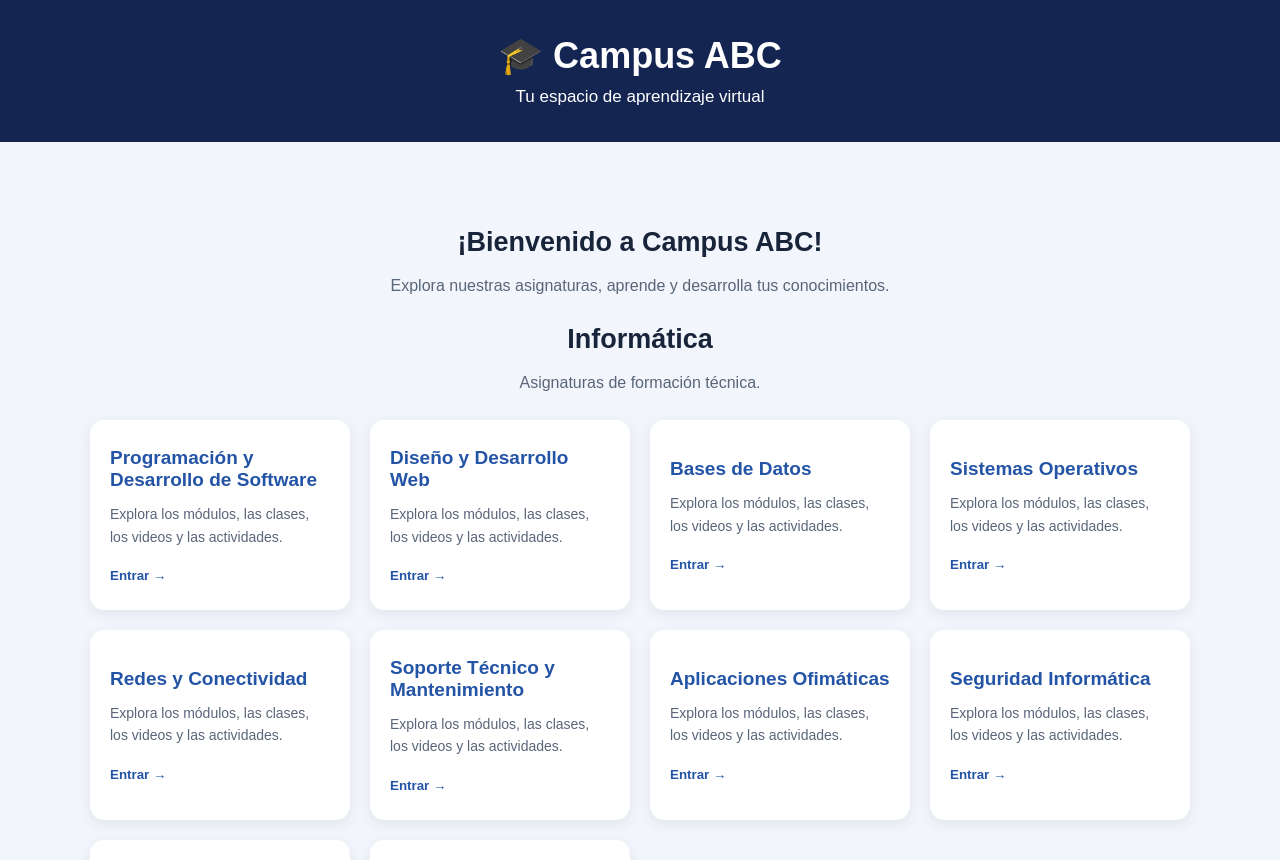
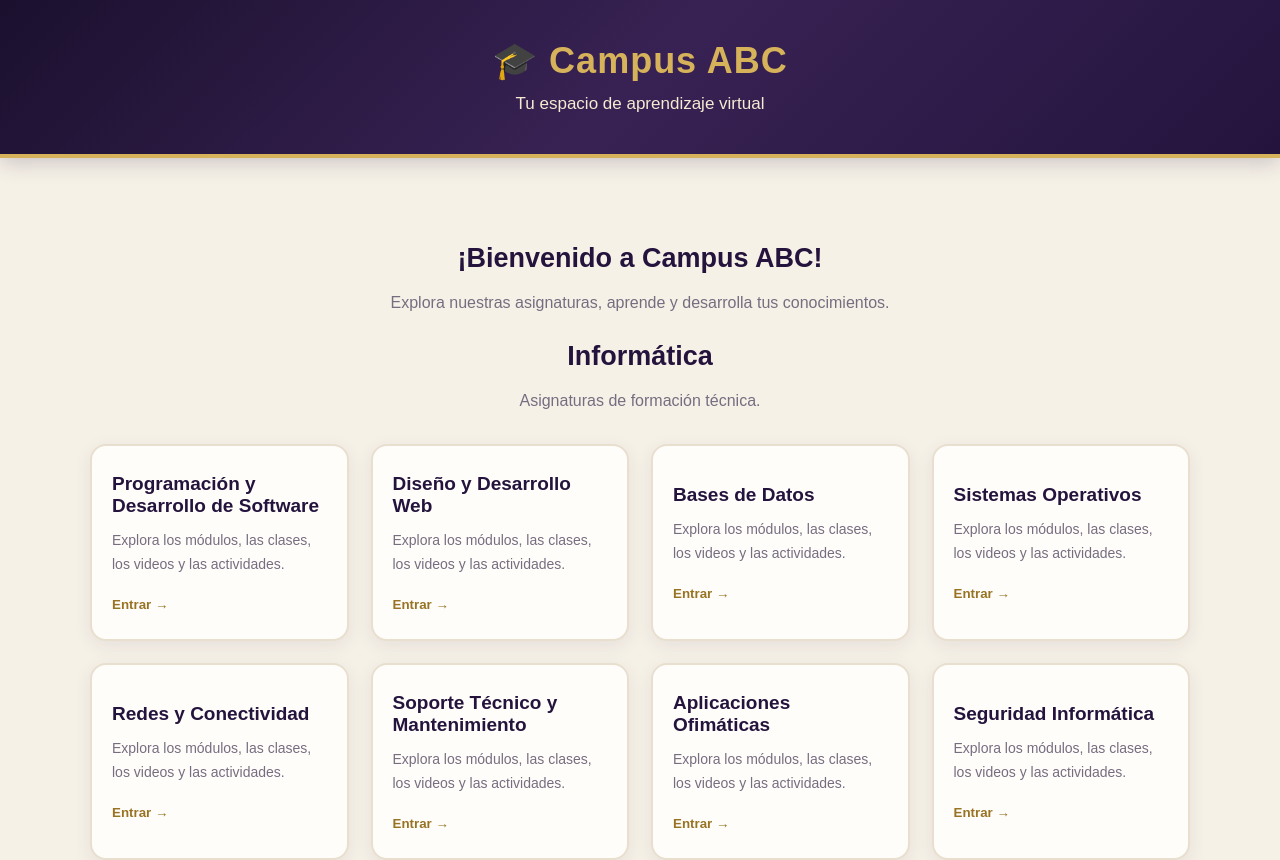
Before and after one commit to asophiaganchozo-lab/campus-abc, a React (Vite) app: page / in a window 1280 px wide. Shown: the top 860 px of the page. Built offline with nearby package versions, Linux system fonts and the light colour scheme; the HTML template or start-up script is replaced by a standard one.

Commit message:
Refactor styles for dark purple and gold theme

```diff
--- a/src/styles.css
+++ b/src/styles.css
@@ -1,3 +1,20 @@
+
+/* =================================
+   ABC CAMPUS VIRTUAL
+   DISEÑO MORADO OSCURO Y DORADO
+================================= */
+
+:root {
+  --morado: #24143d;
+  --morado-claro: #382254;
+  --morado-hover: #49316b;
+  --dorado: #d6b35a;
+  --dorado-claro: #ead49a;
+  --crema: #f6f1e7;
+  --blanco: #fffdf9;
+  --texto: #302642;
+  --texto-suave: #766d80;
+}
 
 * {
   box-sizing: border-box;
@@ -7,29 +24,43 @@
 
 body {
   font-family: Arial, sans-serif;
-  background: #f2f5fb;
-  color: #18243a;
+  background: var(--crema);
+  color: var(--texto);
 }
 
 .app {
   min-height: 100vh;
 }
 
+/* ENCABEZADO */
+
 .header {
-  background: #142552;
-  color: white;
+  background: linear-gradient(
+    135deg,
+    #1b102e,
+    #382254,
+    #24143d
+  );
+  color: var(--blanco);
   text-align: center;
-  padding: 35px 20px;
+  padding: 40px 20px;
+  border-bottom: 4px solid var(--dorado);
+  box-shadow: 0 5px 20px rgba(36, 20, 61, 0.2);
 }
 
 .header h1 {
   font-size: 36px;
-  margin-bottom: 10px;
+  margin-bottom: 12px;
+  color: var(--dorado);
+  letter-spacing: 1px;
 }
 
 .header p {
   font-size: 17px;
+  color: #f5ead2;
 }
+
+/* CONTENIDO PRINCIPAL */
 
 .principal {
   max-width: 1150px;
@@ -41,95 +72,130 @@ body {
 .principal h2 {
   font-size: 27px;
   margin: 25px 0 15px;
+  color: var(--morado);
 }
 
 .principal p {
-  color: #596579;
+  color: var(--texto-suave);
   margin-bottom: 20px;
-  line-height: 1.6;
+  line-height: 1.7;
 }
+
+/* TARJETAS DE MATERIAS */
 
 .especialidades {
   display: grid;
-  grid-template-columns: repeat(auto-fit, minmax(220px, 1fr));
-  gap: 20px;
-  margin: 25px 0;
+  grid-template-columns: repeat(
+    auto-fit,
+    minmax(220px, 1fr)
+  );
+  gap: 22px;
+  margin: 30px 0;
 }
 
 .tarjeta {
-  background: white;
-  border: 2px solid transparent;
-  border-radius: 14px;
-  padding: 25px 18px;
+  background: var(--blanco);
+  border: 2px solid #e8dfcf;
+  border-radius: 16px;
+  padding: 27px 20px;
   min-height: 145px;
   text-align: left;
   cursor: pointer;
-  box-shadow: 0 4px 14px rgba(0, 0, 0, 0.07);
-  transition: 0.2s;
-  color: #18243a;
+  box-shadow: 0 5px 18px rgba(36, 20, 61, 0.08);
+  transition: all 0.25s ease;
+  color: var(--texto);
 }
 
 .tarjeta:hover {
-  border-color: #2454a6;
-  transform: translateY(-3px);
+  border-color: var(--dorado);
+  transform: translateY(-5px);
+  box-shadow: 0 10px 25px rgba(36, 20, 61, 0.16);
 }
 
 .tarjeta h3 {
-  color: #2454a6;
+  color: var(--morado);
   font-size: 19px;
   margin-bottom: 12px;
 }
 
 .tarjeta p {
   font-size: 14px;
+  color: var(--texto-suave);
 }
 
 .tarjeta span {
-  color: #2454a6;
+  color: #987324;
   font-weight: bold;
 }
 
+/* SELECTORES */
+
 select {
   padding: 13px;
-  border: 1px solid #ccd4e2;
-  border-radius: 9px;
+  border: 1px solid #d8c9a9;
+  border-radius: 10px;
   font-size: 16px;
   margin: 12px;
   max-width: 100%;
+  background: var(--blanco);
+  color: var(--morado);
 }
+
+/* BOTONES */
 
 .continuar,
 .volver {
-  padding: 13px 22px;
+  padding: 13px 24px;
   border: none;
-  border-radius: 9px;
+  border-radius: 10px;
   cursor: pointer;
   font-size: 16px;
   margin: 15px 8px;
+  font-weight: bold;
+  transition: all 0.2s ease;
 }
 
 .continuar {
-  background: #2454a6;
-  color: white;
+  background: var(--dorado);
+  color: #24143d;
+  box-shadow: 0 4px 12px rgba(214, 179, 90, 0.25);
+}
+
+.continuar:hover:not(:disabled) {
+  background: var(--dorado-claro);
+  transform: translateY(-2px);
 }
 
 .continuar:disabled {
-  background: #9aa8bf;
+  background: #bdb7aa;
+  color: #625c53;
   cursor: not-allowed;
 }
 
 .volver {
-  background: #e1e8f4;
-  color: #142552;
+  background: var(--morado);
+  color: var(--blanco);
 }
+
+.volver:hover {
+  background: var(--morado-hover);
+}
+
+/* ACCESIBILIDAD */
 
 button:focus-visible,
 select:focus-visible {
-  outline: 3px solid #75a5ff;
+  outline: 3px solid var(--dorado);
   outline-offset: 3px;
 }
 
+/* ADAPTACIÓN A CELULARES */
+
 @media (max-width: 600px) {
+  .header {
+    padding: 30px 15px;
+  }
+
   .header h1 {
     font-size: 28px;
   }
@@ -141,4 +207,8 @@ select:focus-visible {
   .principal h2 {
     font-size: 23px;
   }
+
+  .especialidades {
+    grid-template-columns: 1fr;
+  }
 }
```
